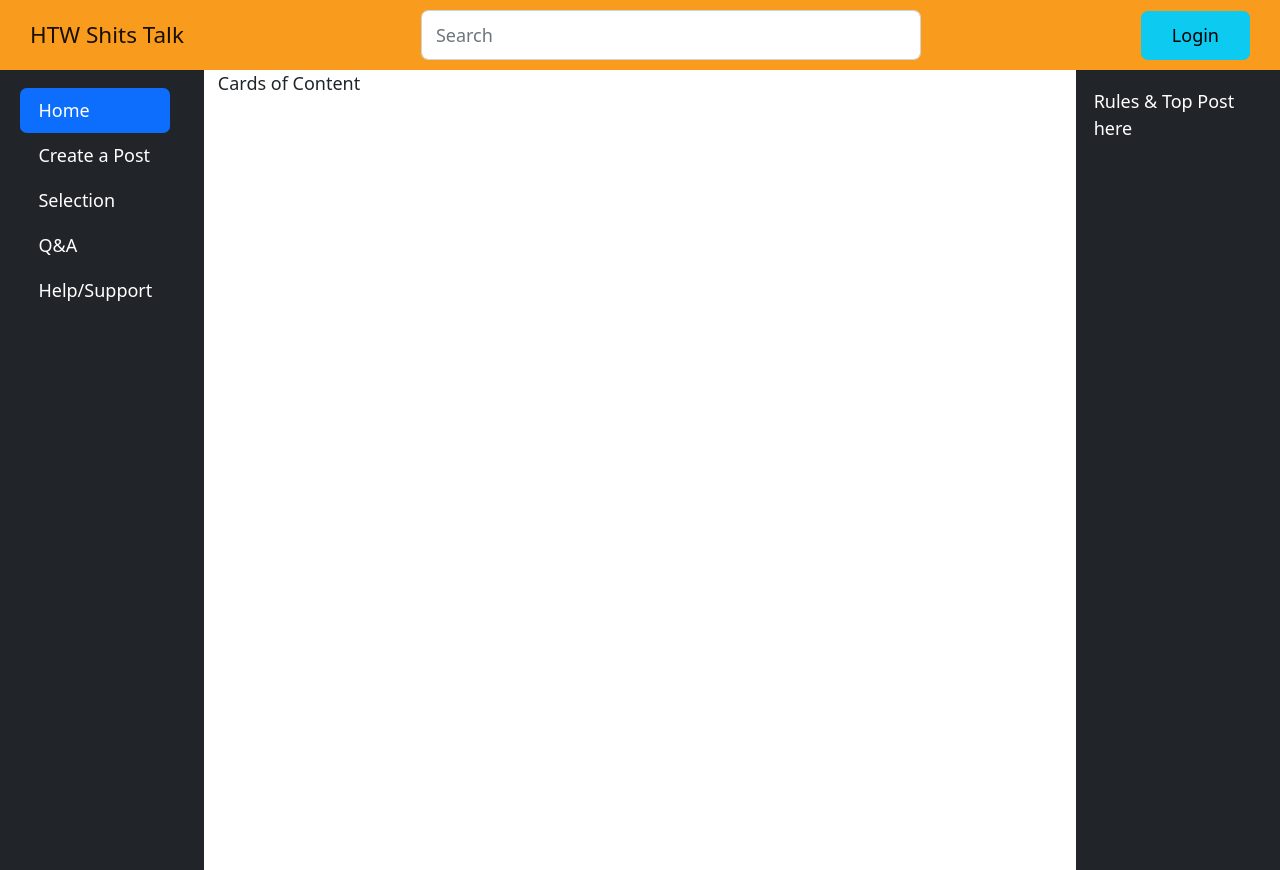
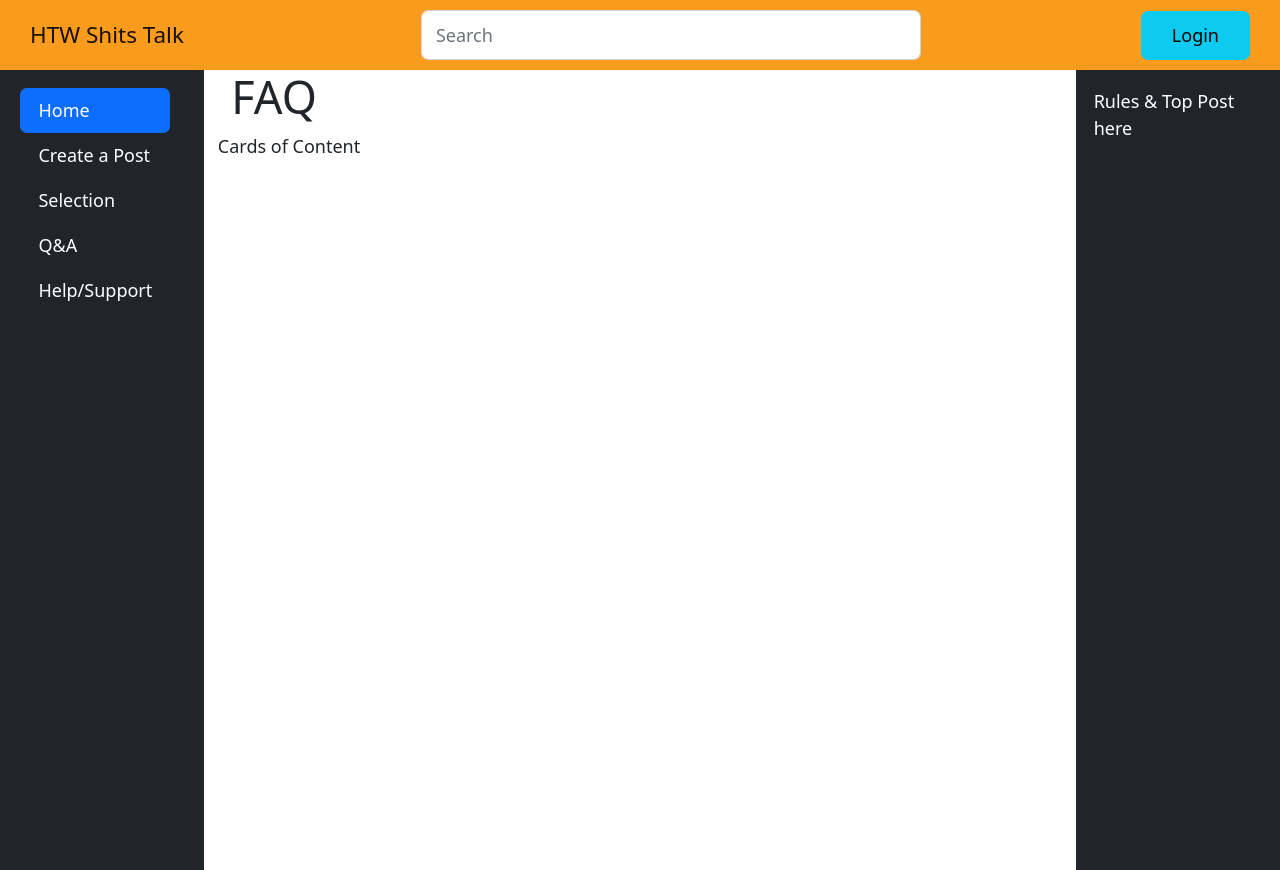
Before and after one commit to SilentFlick/PBO-Beleg, a Vue app: page /faq in a window 1280 px wide. Built offline with nearby package versions, Linux system fonts and the light colour scheme.

Commit message:
Update: rename about to faq

```diff
--- a/src/router/index.js
+++ b/src/router/index.js
@@ -1,6 +1,6 @@
 import { createRouter, createWebHistory } from "vue-router";
 import Home from "@/views/Home.vue";
-import About from "@/views/About.vue";
+import FAQ from "@/views/FAQ.vue";
 import Post from "@/views/Post.vue";
 
 const routes = [
@@ -10,9 +10,9 @@ const routes = [
     component: Home,
   },
   {
-    path: "/about",
-    name: "About",
-    component: About,
+    path: "/faq",
+    name: "FAQ",
+    component: FAQ,
   },
   {
     path: "/post",
--- a/src/views/About.vue
+++ b/src/views/FAQ.vue
@@ -1,5 +1,5 @@
 <template>
   <div class="container-fluid">
-    <h1>About</h1>
+    <h1>FAQ</h1>
   </div>
 </template>
```
